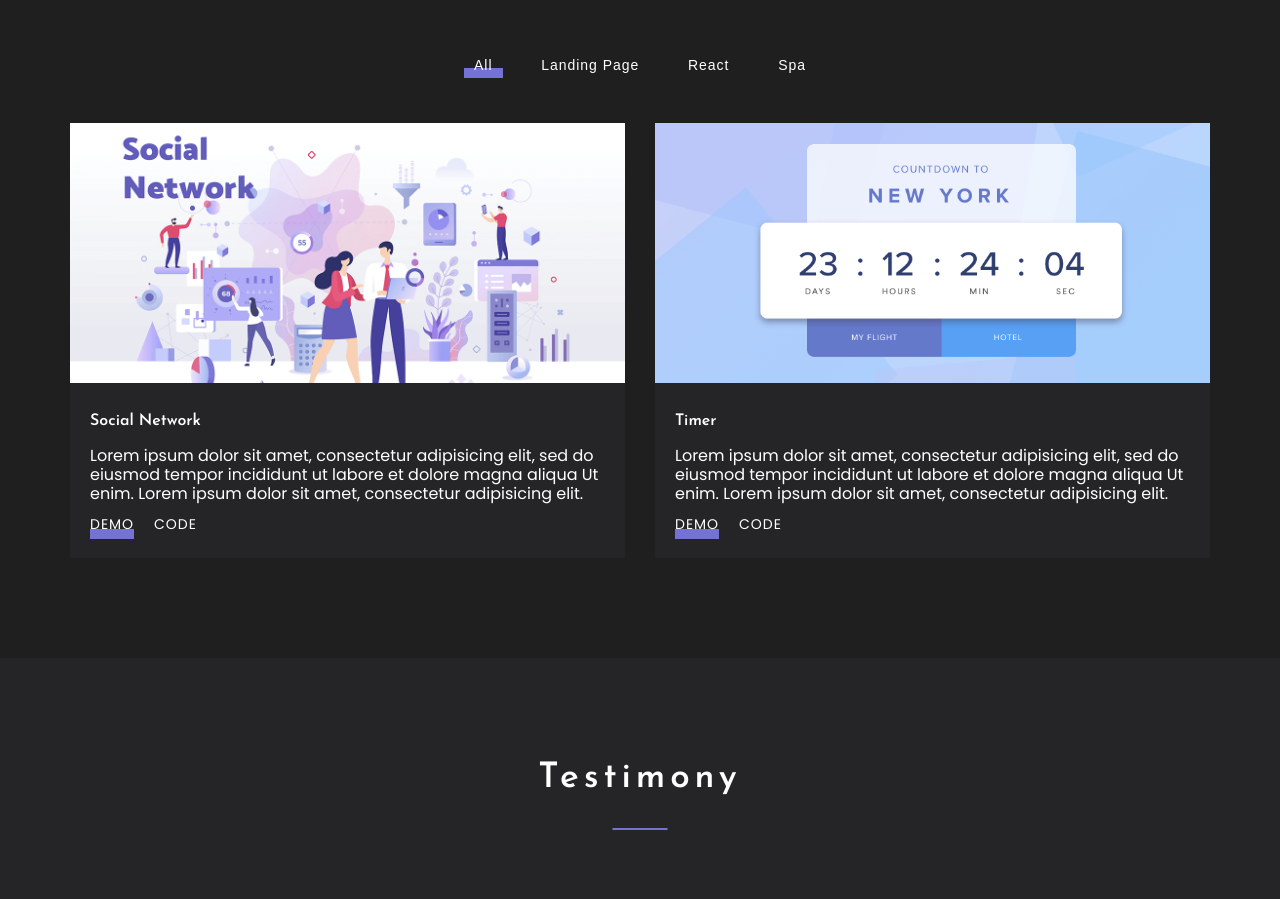
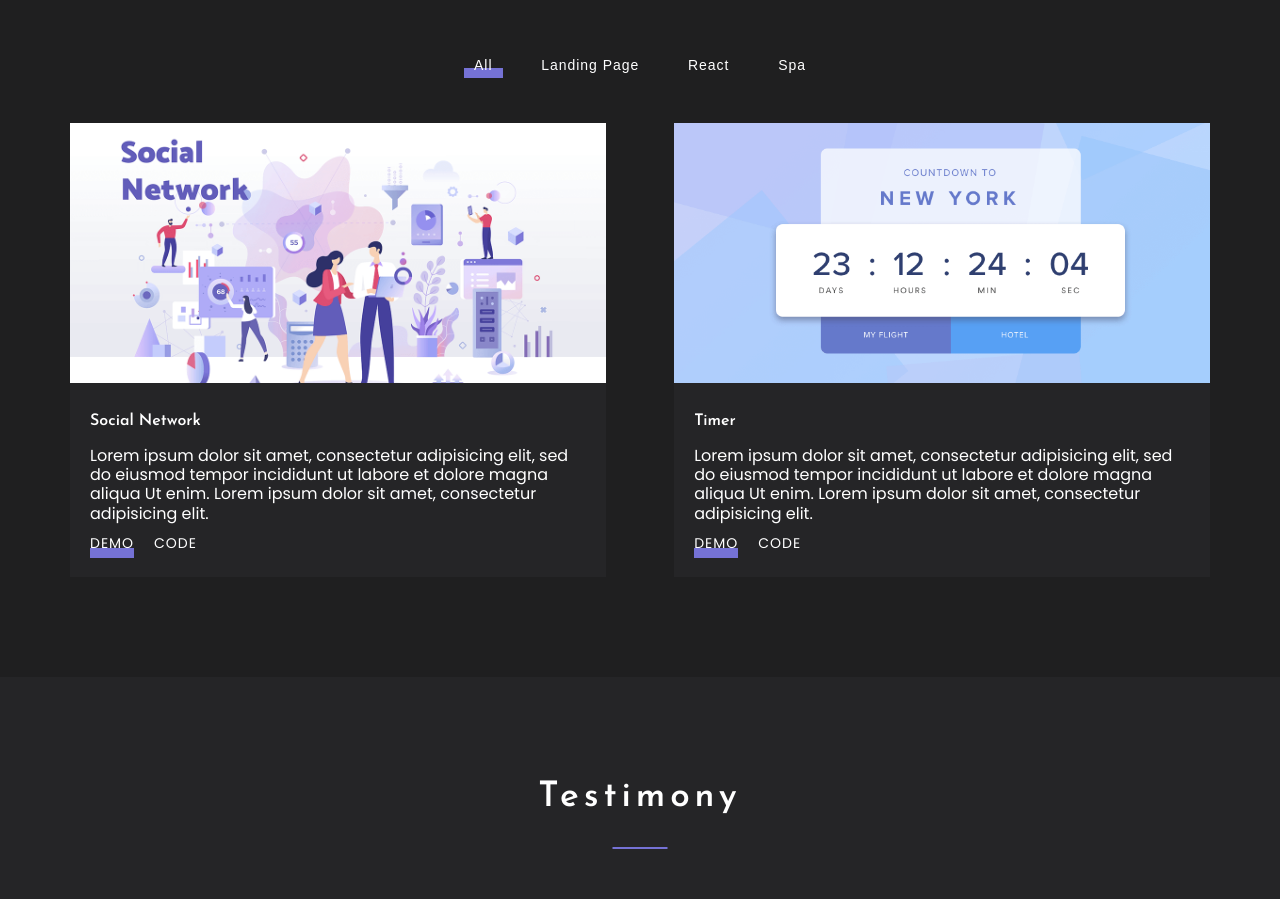
Before and after one commit to Dudziecki/Portfolio-project, a React app: page / in a window 1280 px wide. Shown: the part 1860-2759 px from the top of the page. Built offline with nearby package versions, Linux system fonts and the light colour scheme.

Commit message:
in work i add max-width

```diff
--- a/src/layout/sections/works/Works.tsx
+++ b/src/layout/sections/works/Works.tsx
@@ -44,6 +44,7 @@ const worksData = [
         type: "react"
 
     },
+
 ];
 
 
@@ -74,6 +75,7 @@ export const Works: React.FC = () => {
                             <Work title={w.title}
                                   text={w.text}
                                   src={w.src}/>
+
                         )
                     })}
 
--- a/src/layout/sections/works/Works_Styles.ts
+++ b/src/layout/sections/works/Works_Styles.ts
@@ -14,6 +14,7 @@ const Work= styled.div`
     background-color: ${theme.colors.secondaryBg};
     flex-grow: 1;
     width: 330px;
+    max-width:47%;
     ${Link}{
         padding:10px 0;
 
```
